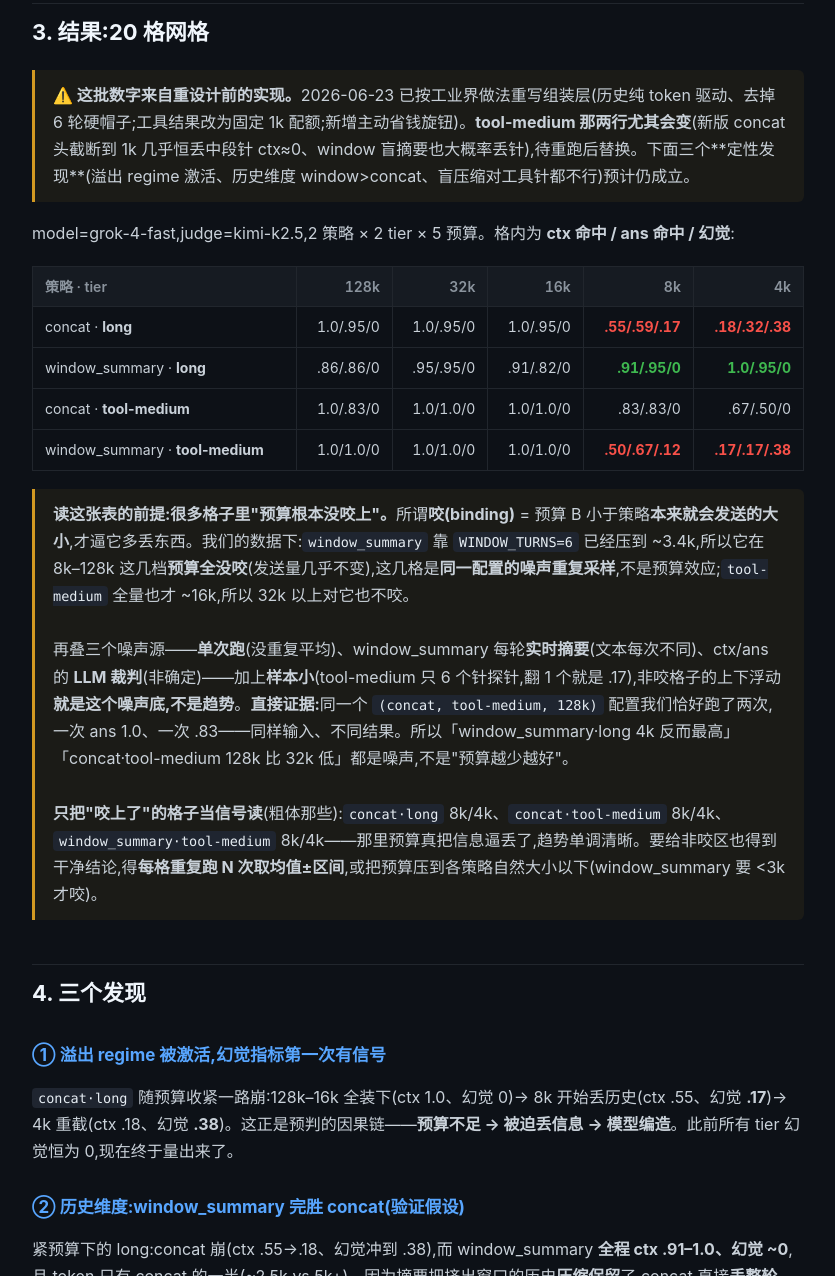
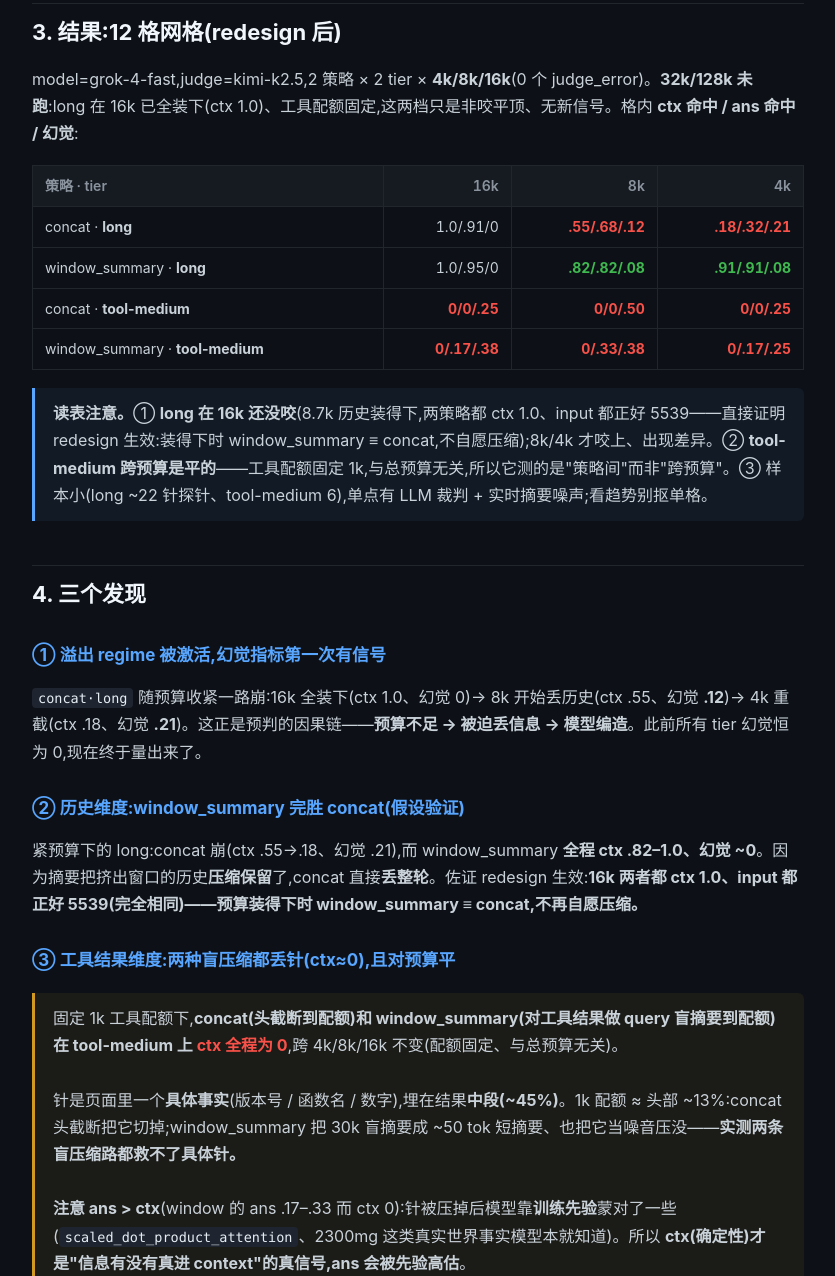
Before and after one commit to SleepyTT/MyAIBuddy, a plain HTML site: page docs/reports/phase1_5_context_budget.html in a window 1280 px wide. Shown: the part 1373-2649 px from the top of the page, without its empty margins (222-1057 px from the left). Drawn offline with Linux system fonts and the light colour scheme.

Commit message:
File Phase 1.5 re-run findings (redesigned assembly, 4k/8k/16k)
Replace the stale pre-redesign 20-grid in §12/report with the new 12-grid from
eval/results/phase1_5/. Updated findings: long shows the clean budget curve
(concat collapses, window_summary holds; 16k both ctx 1.0 same input => proves
window_summary==concat when it fits); tool-medium both strategies ctx 0 (blind
truncate AND blind summary lose the mid-needle at the fixed 1k quota, flat across
budgets). Noted ans>ctx (model answers some from training priors). 32k/128k not
run (non-binding ceiling). RAG remains an untested hypothesis for Phase 2.

Co-Authored-By: Claude Opus 4.8 <noreply@anthropic.com>

```diff
--- a/docs/reports/phase1_5_context_budget.html
+++ b/docs/reports/phase1_5_context_budget.html
@@ -71,31 +71,30 @@
 </table>
 <blockquote><b>关键不变量与方法。</b>① 预算是<b>横切 eval 参数</b>,不是新 tier——复用现有 long / tool-medium 在 5 个预算下跑,区分度从预算里来,不必造新数据。② <b>默认 B=128k → 行为与改造前逐字节一致</b>(已验证:concat 默认 == 旧 <code>assemble_context</code>),旧基线不受影响。结果带 <code>context_budget</code> 字段 + <code>run_id</code> 后缀(<code>_b8k</code>),同数据集不同预算可并排比。</blockquote>
 
-<h2>3. 结果:20 格网格</h2>
-<blockquote class="warn"><b>⚠️ 这批数字来自重设计前的实现。</b>2026-06-23 已按工业界做法重写组装层(历史纯 token 驱动、去掉 6 轮硬帽子;工具结果改为固定 1k 配额;新增主动省钱旋钮)。<b>tool-medium 那两行尤其会变</b>(新版 concat 头截断到 1k 几乎恒丢中段针 ctx≈0、window 盲摘要也大概率丢针),待重跑后替换。下面三个**定性发现**(溢出 regime 激活、历史维度 window&gt;concat、盲压缩对工具针都不行)预计仍成立。</blockquote>
-<p>model=grok-4-fast,judge=kimi-k2.5,2 策略 × 2 tier × 5 预算。格内为 <b>ctx 命中 / ans 命中 / 幻觉</b>:</p>
+<h2>3. 结果:12 格网格(redesign 后)</h2>
+<p>model=grok-4-fast,judge=kimi-k2.5,2 策略 × 2 tier × <b>4k/8k/16k</b>(0 个 judge_error)。<b>32k/128k 未跑</b>:long 在 16k 已全装下(ctx 1.0)、工具配额固定,这两档只是非咬平顶、无新信号。格内 <b>ctx 命中 / ans 命中 / 幻觉</b>:</p>
 <table>
-<thead><tr><th>策略 · tier</th><th class="num">128k</th><th class="num">32k</th><th class="num">16k</th><th class="num">8k</th><th class="num">4k</th></tr></thead>
+<thead><tr><th>策略 · tier</th><th class="num">16k</th><th class="num">8k</th><th class="num">4k</th></tr></thead>
 <tbody>
-<tr><td>concat · <b>long</b></td><td class="num">1.0/.95/0</td><td class="num">1.0/.95/0</td><td class="num">1.0/.95/0</td><td class="num"><span class="bad">.55/.59/.17</span></td><td class="num"><span class="bad">.18/.32/.38</span></td></tr>
-<tr><td>window_summary · <b>long</b></td><td class="num">.86/.86/0</td><td class="num">.95/.95/0</td><td class="num">.91/.82/0</td><td class="num"><span class="good">.91/.95/0</span></td><td class="num"><span class="good">1.0/.95/0</span></td></tr>
-<tr><td>concat · <b>tool-medium</b></td><td class="num">1.0/.83/0</td><td class="num">1.0/1.0/0</td><td class="num">1.0/1.0/0</td><td class="num">.83/.83/0</td><td class="num">.67/.50/0</td></tr>
-<tr><td>window_summary · <b>tool-medium</b></td><td class="num">1.0/1.0/0</td><td class="num">1.0/1.0/0</td><td class="num">1.0/1.0/0</td><td class="num"><span class="bad">.50/.67/.12</span></td><td class="num"><span class="bad">.17/.17/.38</span></td></tr>
+<tr><td>concat · <b>long</b></td><td class="num">1.0/.91/0</td><td class="num"><span class="bad">.55/.68/.12</span></td><td class="num"><span class="bad">.18/.32/.21</span></td></tr>
+<tr><td>window_summary · <b>long</b></td><td class="num">1.0/.95/0</td><td class="num"><span class="good">.82/.82/.08</span></td><td class="num"><span class="good">.91/.91/.08</span></td></tr>
+<tr><td>concat · <b>tool-medium</b></td><td class="num"><span class="bad">0/0/.25</span></td><td class="num"><span class="bad">0/0/.50</span></td><td class="num"><span class="bad">0/0/.25</span></td></tr>
+<tr><td>window_summary · <b>tool-medium</b></td><td class="num"><span class="bad">0/.17/.38</span></td><td class="num"><span class="bad">0/.33/.38</span></td><td class="num"><span class="bad">0/.17/.25</span></td></tr>
 </tbody>
 </table>
-<blockquote class="warn"><b>读这张表的前提:很多格子里"预算根本没咬上"。</b>所谓<b>咬(binding)</b> = 预算 B 小于策略<b>本来就会发送的大小</b>,才逼它多丢东西。我们的数据下:<code>window_summary</code> 靠 <code>WINDOW_TURNS=6</code> 已经压到 ~3.4k,所以它在 8k–128k 这几档<b>预算全没咬</b>(发送量几乎不变),这几格是<b>同一配置的噪声重复采样</b>,不是预算效应;<code>tool-medium</code> 全量也才 ~16k,所以 32k 以上对它也不咬。<br><br>再叠三个噪声源——<b>单次跑</b>(没重复平均)、window_summary 每轮<b>实时摘要</b>(文本每次不同)、ctx/ans 的 <b>LLM 裁判</b>(非确定)——加上<b>样本小</b>(tool-medium 只 6 个针探针,翻 1 个就是 .17),非咬格子的上下浮动<b>就是这个噪声底,不是趋势</b>。<b>直接证据:</b>同一个 <code>(concat, tool-medium, 128k)</code> 配置我们恰好跑了两次,一次 ans 1.0、一次 .83——同样输入、不同结果。所以「window_summary·long 4k 反而最高」「concat·tool-medium 128k 比 32k 低」都是噪声,不是"预算越少越好"。<br><br><b>只把"咬上了"的格子当信号读</b>(粗体那些):<code>concat·long</code> 8k/4k、<code>concat·tool-medium</code> 8k/4k、<code>window_summary·tool-medium</code> 8k/4k——那里预算真把信息逼丢了,趋势单调清晰。要给非咬区也得到干净结论,得<b>每格重复跑 N 次取均值±区间</b>,或把预算压到各策略自然大小以下(window_summary 要 &lt;3k 才咬)。</blockquote>
+<blockquote><b>读表注意。</b>① <b>long 在 16k 还没咬</b>(8.7k 历史装得下,两策略都 ctx 1.0、input 都正好 5539——直接证明 redesign 生效:装得下时 window_summary ≡ concat,不自愿压缩);8k/4k 才咬上、出现差异。② <b>tool-medium 跨预算是平的</b>——工具配额固定 1k,与总预算无关,所以它测的是"策略间"而非"跨预算"。③ 样本小(long ~22 针探针、tool-medium 6),单点有 LLM 裁判 + 实时摘要噪声;看趋势别抠单格。</blockquote>
 
 <h2>4. 三个发现</h2>
 <h3>① 溢出 regime 被激活,幻觉指标第一次有信号</h3>
-<p><code>concat·long</code> 随预算收紧一路崩:128k–16k 全装下(ctx 1.0、幻觉 0)→ 8k 开始丢历史(ctx .55、幻觉 <b>.17</b>)→ 4k 重截(ctx .18、幻觉 <b>.38</b>)。这正是预判的因果链——<b>预算不足 → 被迫丢信息 → 模型编造</b>。此前所有 tier 幻觉恒为 0,现在终于量出来了。</p>
-<h3>② 历史维度:window_summary 完胜 concat(验证假设)</h3>
-<p>紧预算下的 long:concat 崩(ctx .55→.18、幻觉冲到 .38),而 window_summary <b>全程 ctx .91–1.0、幻觉 ~0</b>,且 token 只有 concat 的一半(~2.5k vs 5k+)。因为摘要把挤出窗口的历史<b>压缩保留</b>了,concat 直接<b>丢整轮</b>。</p>
-<h3>③ 工具结果维度:反而 concat > window_summary(反直觉,且更要紧)</h3>
-<blockquote class="warn">tool-medium 紧预算下,<b>concat(头截断)8k ctx .83 / 4k .67;window_summary(对工具结果做 query 盲摘要)8k ctx <b class="bad">.50</b> / 4k <b class="bad">.17</b></b>——明显更差。<br><br>原因:针是页面里一个<b>具体事实</b>(版本号 / 函数名 / 数字)。query 盲的摘要不知道哪句重要,<b>把它当噪音压掉了</b>;而 concat 的头截断只要预算够到针的位置(我们故意把针埋在中段),就<b>原样保住</b>。<b>对"大工具结果里的具体针",盲压缩比笨截断还糟。</b></blockquote>
+<p><code>concat·long</code> 随预算收紧一路崩:16k 全装下(ctx 1.0、幻觉 0)→ 8k 开始丢历史(ctx .55、幻觉 <b>.12</b>)→ 4k 重截(ctx .18、幻觉 <b>.21</b>)。这正是预判的因果链——<b>预算不足 → 被迫丢信息 → 模型编造</b>。此前所有 tier 幻觉恒为 0,现在终于量出来了。</p>
+<h3>② 历史维度:window_summary 完胜 concat(假设验证)</h3>
+<p>紧预算下的 long:concat 崩(ctx .55→.18、幻觉 .21),而 window_summary <b>全程 ctx .82–1.0、幻觉 ~0</b>。因为摘要把挤出窗口的历史<b>压缩保留</b>了,concat 直接<b>丢整轮</b>。佐证 redesign 生效:<b>16k 两者都 ctx 1.0、input 都正好 5539(完全相同)——预算装得下时 window_summary ≡ concat,不再自愿压缩。</b></p>
+<h3>③ 工具结果维度:两种盲压缩都丢针(ctx≈0),且对预算平</h3>
+<blockquote class="warn">固定 1k 工具配额下,<b>concat(头截断到配额)和 window_summary(对工具结果做 query 盲摘要到配额)在 tool-medium 上 <b class="bad">ctx 全程为 0</b></b>,跨 4k/8k/16k 不变(配额固定、与总预算无关)。<br><br>针是页面里一个<b>具体事实</b>(版本号 / 函数名 / 数字),埋在结果<b>中段(~45%)</b>。1k 配额 ≈ 头部 ~13%:concat 头截断把它切掉;window_summary 把 30k 盲摘要成 ~50 tok 短摘要、也把它当噪音压没——<b>实测两条盲压缩路都救不了具体针。</b><br><br><b>注意 ans &gt; ctx</b>(window 的 ans .17–.33 而 ctx 0):针被压掉后模型靠<b>训练先验</b>蒙对了一些(<code>scaled_dot_product_attention</code>、2300mg 这类真实世界事实模型本就知道)。所以 <b>ctx(确定性)才是"信息有没有真进 context"的真信号,ans 会被先验高估</b>。</blockquote>
 
 <h2>5. 推论(注意:不是结论):盲压缩到头了,指向待验证的 query 感知检索</h2>
 <p><b>先说清楚边界:本轮只跑了 concat 和 window_summary,RAG 还没实现、没测过。</b>所以下面分两层——<b>测到的</b>和<b>推断的</b>,别混。</p>
-<p><b>测到的(有数据):</b>① 历史维度,window_summary &gt; concat(摘要保留 vs 截断丢轮);② 工具结果维度,concat &gt; window_summary(头截断保住中段针 vs query 盲摘要把具体针压没)。两条合起来:<b>我们试过的两种 query 盲压缩,在不同维度各有失手——对"大工具结果里的具体针",两种盲压缩都救不了。</b></p>
+<p><b>测到的(有数据):</b>① 历史维度,window_summary &gt; concat(摘要保留挤出的历史 vs 截断丢整轮);② 工具结果维度,<b>concat 和 window_summary 都 ctx≈0</b>——头截断把中段针切掉、query 盲摘要把具体针压没,<b>两种 query 盲压缩都救不了"大工具结果里的具体针"</b>(注意它俩在工具上不分高下,都失败,所以 tool-medium 当前不区分这两个策略)。</p>
 <p><b>推断的(假设,待 Phase 2 验证):</b>既然盲压缩(不看问题)在工具结果上不行,一个<b>看问题</b>的方法(按相关度挑 chunk)原理上应该能保住针。RAG 就是这样的方法。<b>但这只是把"为什么想试 RAG"从随口一说升级成"有数据支撑的假设"——RAG 到底行不行、是不是真的 &gt; window_summary,得等 Phase 2 真跑出数才算数。</b>设计阶段那条"RAG &gt; window_summary &gt; concat"始终是<b>未验证假设</b>,本轮一个 RAG 数据点都没有。</p>
 <blockquote class="warn"><b>一句话(校准过的):</b>历史可以靠盲摘要救;工具结果里的具体针,两种盲压缩都救不了。<b>是不是 query 感知的检索就能救——这是 Phase 2 要回答的问题,本轮没测 RAG,不下结论。</b></blockquote>
 
```
Also changed, not shown: 1 other file.
